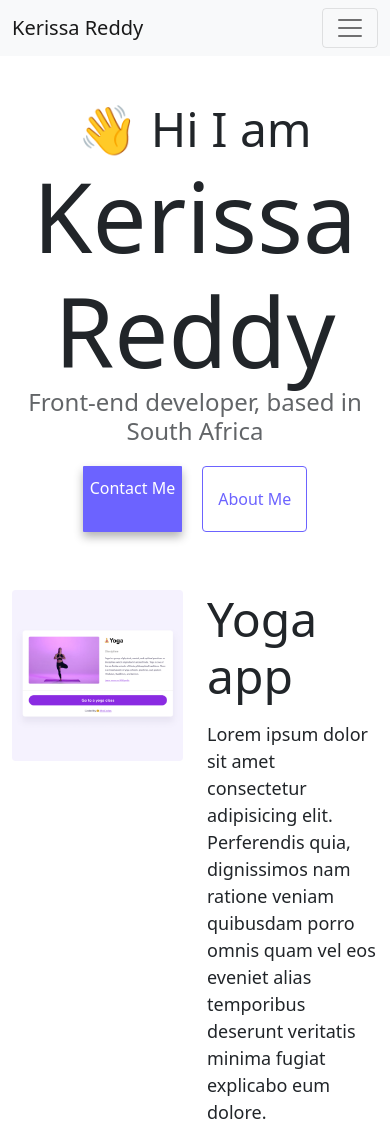
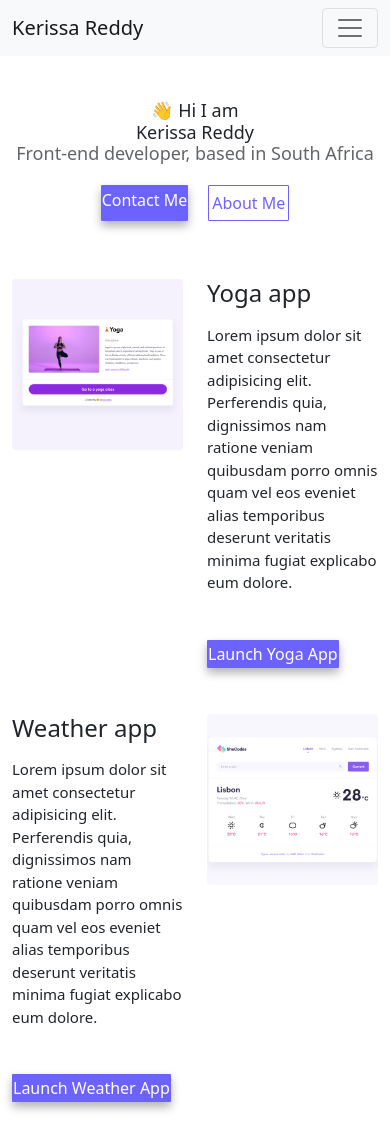
Before and after one commit to KerissaReddy2008/response-project, a website: page index.html in a window 390 px wide. Shown: the top 1129 px of the page. Drawn offline with nearby package versions, Linux system fonts and the light colour scheme.

Commit message:
made pages responsive

```diff
--- a/style.css
+++ b/style.css
@@ -79,7 +79,7 @@ p {
     display: flex;
     justify-content: center;
     color: var(--primary-color);
-    font-size: 28px;
+    font-size: 15px;
     text-decoration: none;
 }
 
@@ -89,7 +89,7 @@ p {
 
 @media(max-width:576px){
     p {
-        font-size: 18px;
+        font-size: 15px;
     }
 
 .navigation-links{
@@ -102,7 +102,7 @@ p {
 
  .primary-link {
      border-radius: 1px;
-     padding: 10px 7px;
+     padding: 3px 1px;
      text-decoration: none;
      text-transform: capitalize;
      background: var(--primary-color);
@@ -110,4 +110,25 @@ p {
      color: white;
  }
 
+ .secondary-link {
+     border-radius: 1px;
+     padding: 5px 3px;
+     text-decoration: none;
+     text-transform: capitalize;
+     color: var(--primary-color);
+     border: 1px solid var(--primary-color);
+ }
+
+ h1{
+    font-size: 36px ;
+ }
+
+ h2 {
+    font-size: 24px;
+ }
+
+ .text-center {
+    font-size: 18px;
+ }
+
 }
```
Also changed, not shown: about.html (+6 -4 lines).
